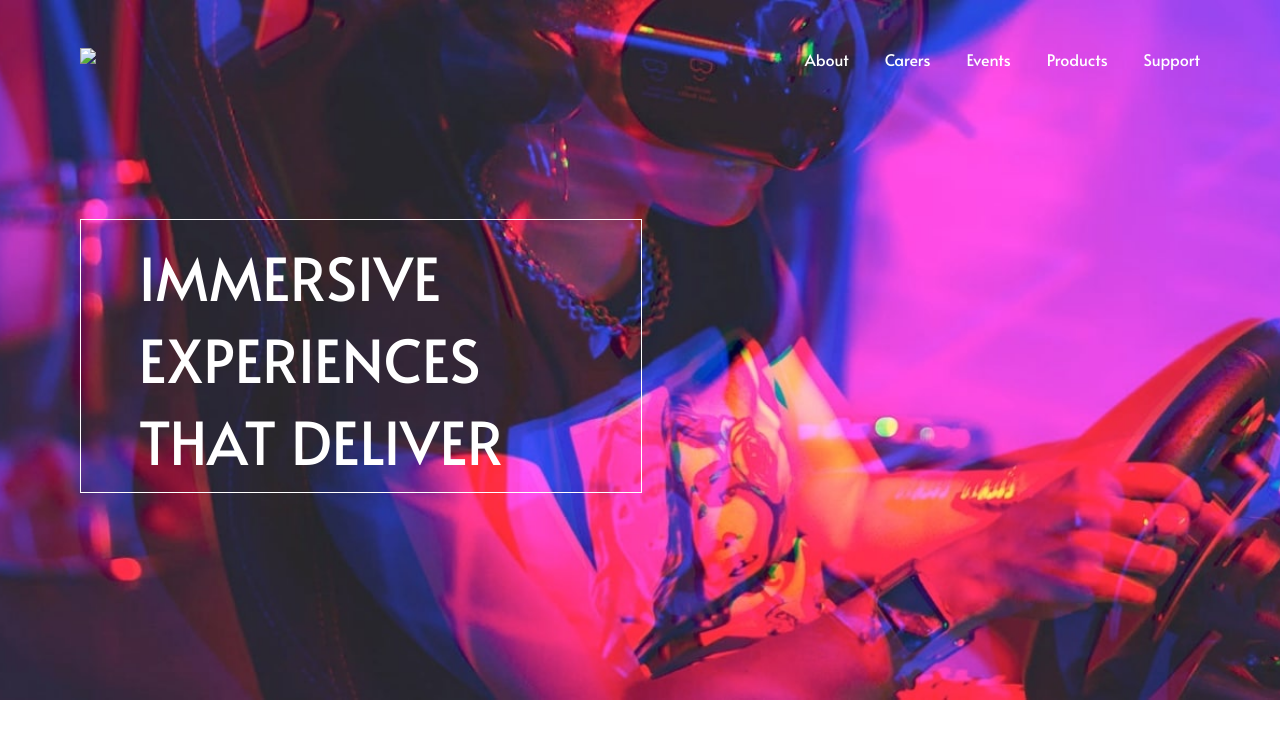
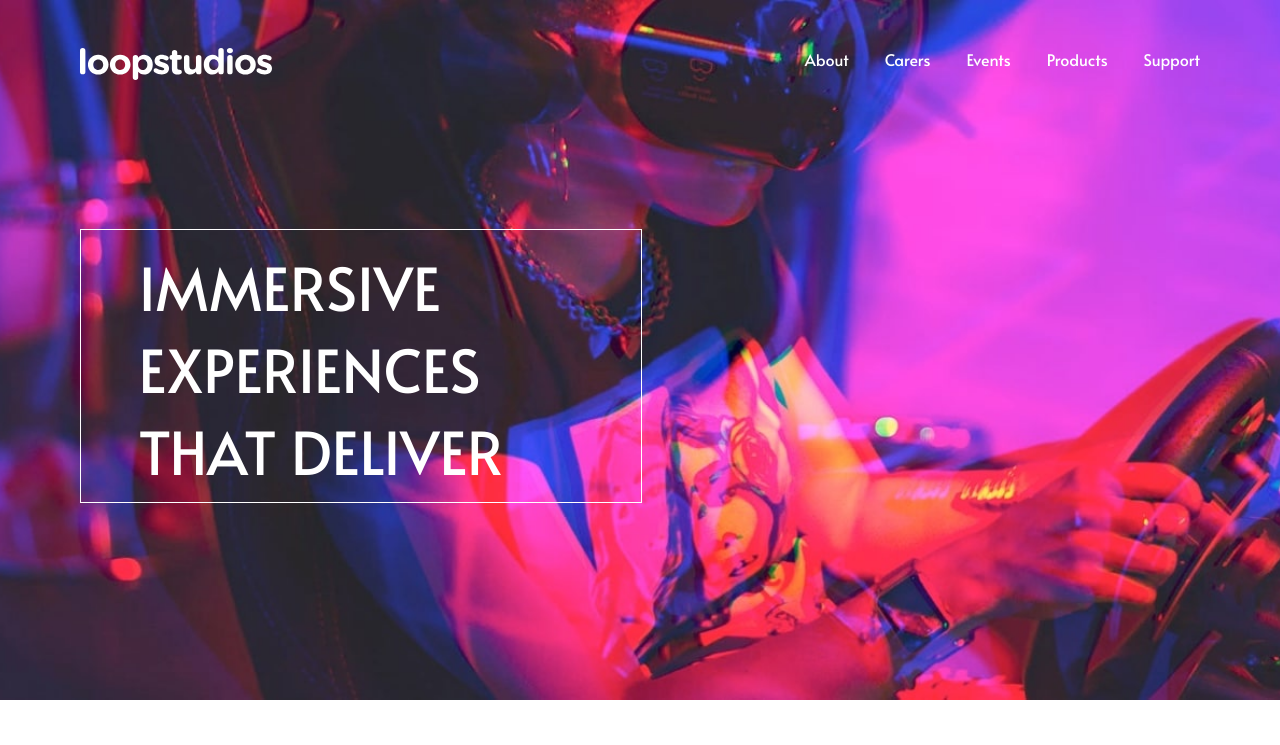
Before and after one commit to Johnpaul-dev/loopstudio, a plain HTML site: page index.html in a window 1280 px wide. Shown: the top 745 px of the page. Drawn offline with Linux system fonts and the light colour scheme; the site is published under a folder, as on GitHub Pages, so addresses that start at the root find nothing.

Commit message:
Update index.html

```diff
--- a/index.html
+++ b/index.html
@@ -3,8 +3,6 @@
 <head>
   <meta charset="UTF-8">
   <meta name="viewport" content="width=device-width, initial-scale=1.0"> <!-- displays site properly based on user's device -->
-
-  <link rel="icon" type="image/png" sizes="32x32" href="./images/favicon-32x32.png">
 
   <link rel="stylesheet" type="text/css" href="./style.css">
 
@@ -30,7 +28,7 @@
     </div>
 
   <navbar id="navbar">
-    <img id="logo" src="/images/logo.svg">
+    <img id="logo" src="./images/logo.svg">
     <div id="nav-links">
       <a href="#">About</a>
       <a href="#">Carers</a>
```
